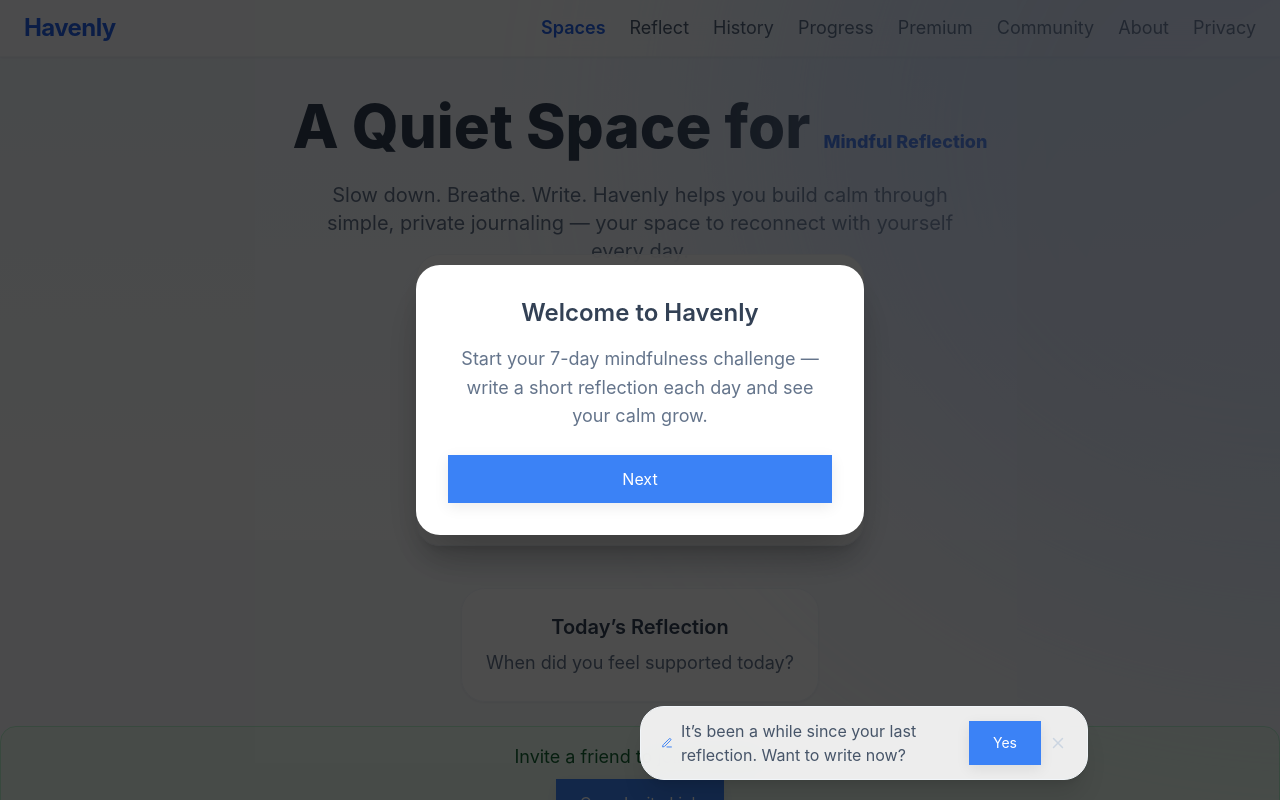
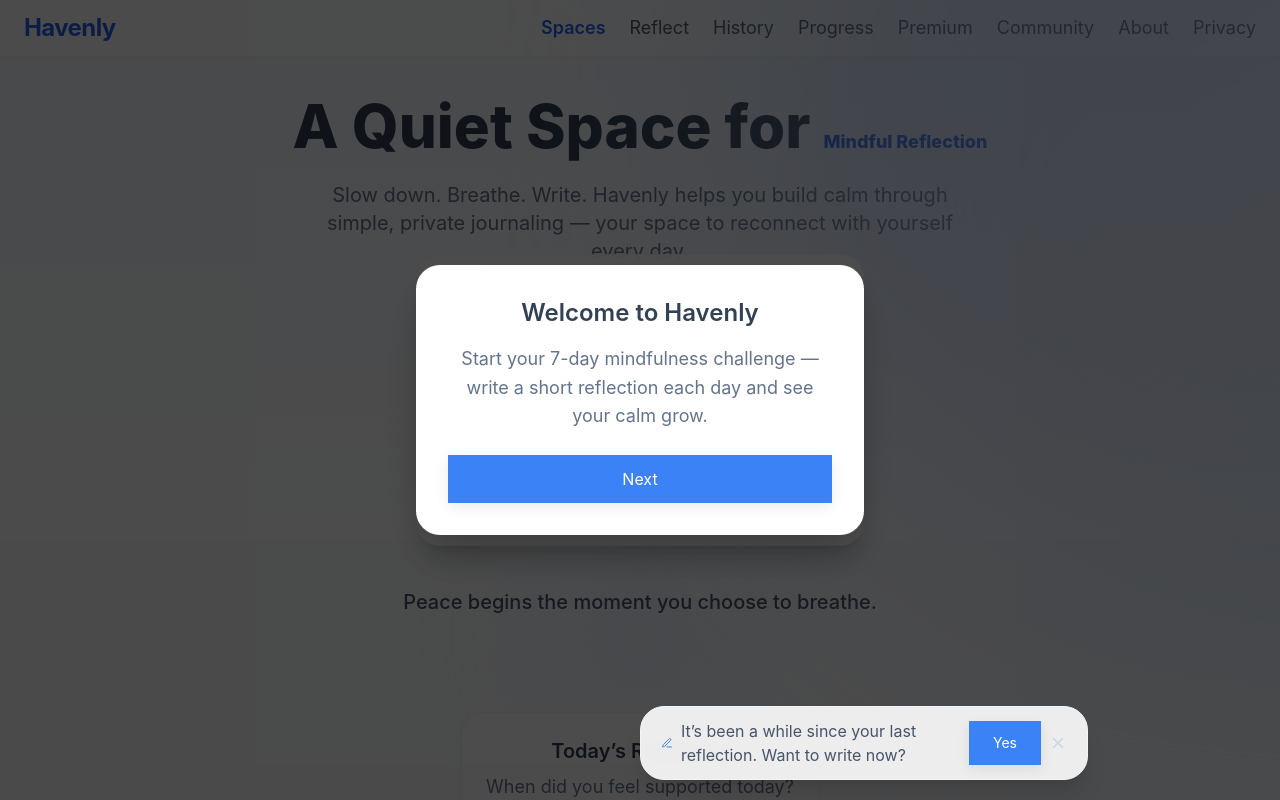
Before and after one commit to Khrboshi/havenly, a Next.js app: page / in a window 1280 px wide. Shown: the top 800 px of the page. Built offline with nearby package versions, Linux system fonts and the light colour scheme.

Commit message:
Update index.js

```diff
--- a/pages/index.js
+++ b/pages/index.js
@@ -8,7 +8,8 @@ import OnboardingModal from "@/components/OnboardingModal";
 import ReferralBanner from "@/components/ReferralBanner";
 import UpgradeBanner from "@/components/UpgradeBanner";
 import DailyPrompt from "@/components/DailyPrompt";
-import { logEvent } from "@/utils/analytics"; // ✅ NEW analytics import
+import MotivationLayer from "@/components/MotivationLayer"; // ✅ Added import
+import { logEvent } from "@/utils/analytics";
 
 export default function Home() {
   const [showOnboard, setShowOnboard] = useState(false);
@@ -81,10 +82,13 @@ export default function Home() {
         </div>
       </motion.section>
 
-      {/* ✅ Daily prompt below hero */}
+      {/* ✅ Motivation Layer (rotating quotes + breathing background) */}
+      <MotivationLayer />
+
+      {/* ✅ Daily prompt below motivational section */}
       <DailyPrompt />
 
-      {/* BANNERS + MODAL */}
+      {/* ✅ BANNERS + ONBOARDING MODAL */}
       <ReferralBanner />
       <UpgradeBanner />
       {showOnboard && <OnboardingModal onFinish={finishOnboard} />}
```
